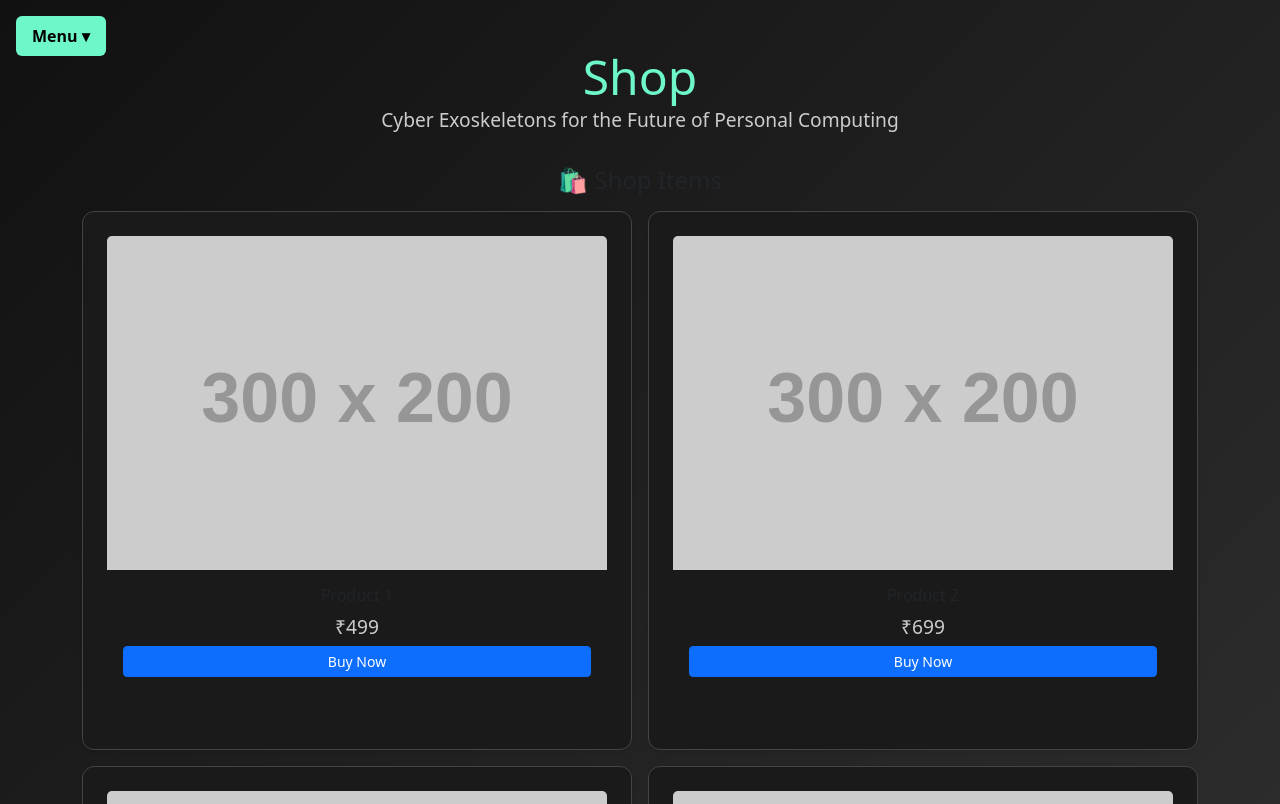
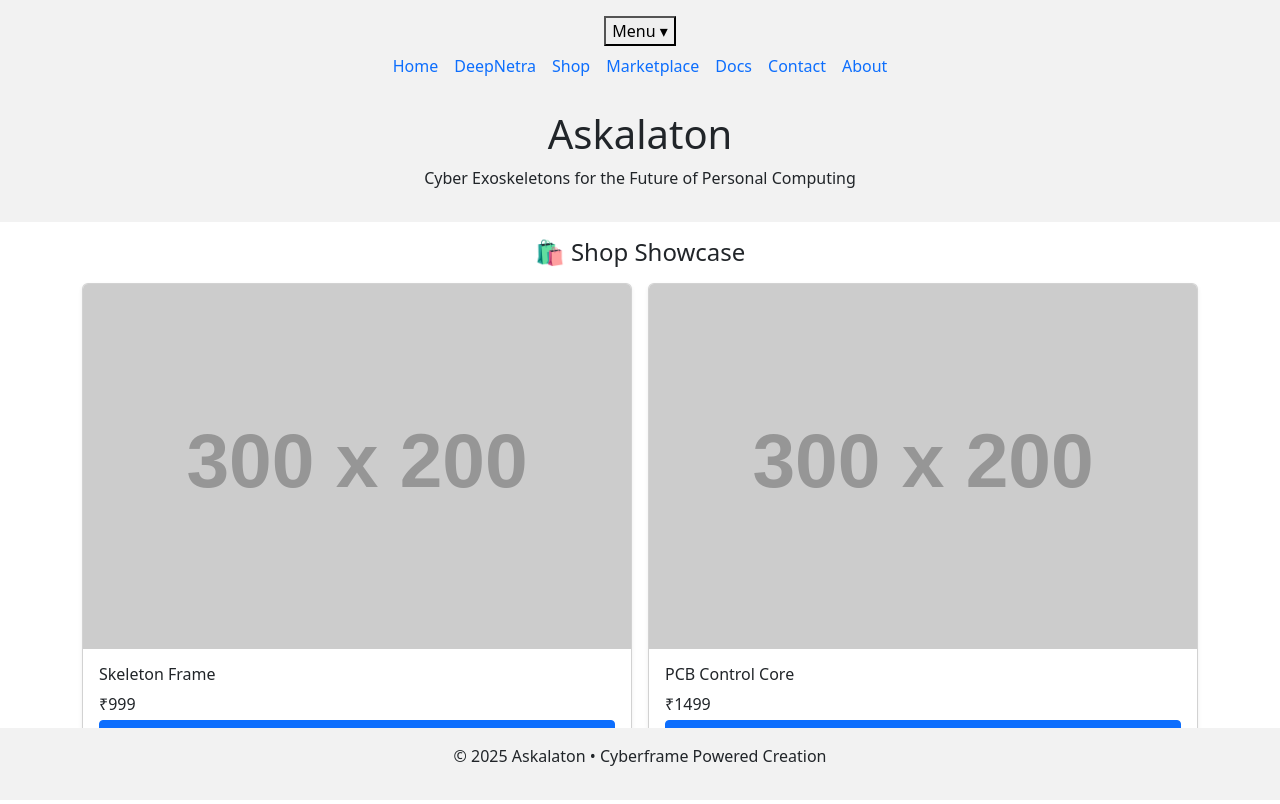
Before and after one commit to Nilotpal-Hajong/Askalatron, a plain HTML site: page Shop/Shop.html in a window 1280 px wide. Shown: the top 804 px of the page. Drawn offline with nearby package versions, Linux system fonts and the light colour scheme; placeholder pictures from the web are drawn by us.

Commit message:
Update Shop.html

```diff
--- a/Shop/Shop.html
+++ b/Shop/Shop.html
@@ -1,116 +1,50 @@
 <!DOCTYPE html>
 <html lang="en">
 <head>
-  <meta charset="UTF-8" />
+  <meta charset="UTF-8">
   <meta name="viewport" content="width=device-width, initial-scale=1.0">
-  <title>Shop | Open Skeleton Framework</title>
-
-  <!-- Link to external stylesheet -->
+  <title>Askalaton | Open Skeleton Framework</title>
+  <!-- Bootstrap 5 CDN -->
   <link href="https://cdn.jsdelivr.net/npm/bootstrap@5.3.3/dist/css/bootstrap.min.css" rel="stylesheet">
+  <!-- Your Custom Stylesheet -->
+  <link rel="stylesheet" href="style.css">
   <style>
     body {
+      margin: 0;
       height: 100vh;
-      overflow-y: hidden;
+      display: flex;
+      flex-direction: column;
+      overflow: hidden;
     }
-    .Shop {
-      height: 100%;
+    .shop-scroll-container {
+      flex: 1;
       overflow-y: auto;
       padding: 1rem;
     }
-    .card {
-      height: 100%;
-    }
-    header {
+    header, footer {
+      background: #f2f2f2;
+      padding: 1rem;
       text-align: center;
-      padding: 3rem 1rem 1.5rem;
-      background: linear-gradient(135deg, #111, #333);
-      position: relative;
-    }
-    header h1 {
-      font-size: 3rem;
-      margin: 0;
-      color: #6ef7c9;
-    }
-    header p {
-      font-size: 1.2rem;
-      color: #ccc;
     }
     nav {
-      position: absolute;
-      top: 1rem;
-      left: 1rem;
+      display: flex;
+      flex-direction: column;
+      align-items: center;
+      margin-bottom: 1rem;
     }
     nav button {
-      background: #6ef7c9;
-      color: #000;
-      font-weight: bold;
-      border: none;
-      padding: 0.5rem 1rem;
-      border-radius: 6px;
-      cursor: pointer;
+      margin-bottom: 0.5rem;
     }
     nav ul {
-      display: none;
-      position: absolute;
-      top: 2.5rem;
-      left: 0;
-      background: #1a1a1a;
-      padding: 1rem;
       list-style: none;
-      border-radius: 6px;
-      box-shadow: 0 0 12px rgba(110, 247, 201, 0.12);
-      z-index: 1000;
+      padding: 0;
+      display: flex;
+      flex-wrap: wrap;
+      gap: 1rem;
+      justify-content: center;
     }
-    nav ul li {
-      margin: 0.5rem 0;
-    }
-    nav ul li a {
-      color: #6ef7c9;
+    nav a {
       text-decoration: none;
-      font-weight: bold;
-    }
-    nav:hover ul {
-      display: block;
-    }
-    section {
-      max-width: 900px;
-      margin: 2rem auto;
-      padding: 0 1rem;
-    }
-    .card {
-      background: #1a1a1a;
-      border: 1px solid #444;
-      border-radius: 12px;
-      padding: 1.5rem;
-      margin-bottom: 2rem;
-      box-shadow: 0 0 12px rgba(110, 247, 201, 0.12);
-    }
-    .card h2 {
-      color: #6ef7c9;
-      margin-top: 0;
-    }
-    .card ul {
-      padding-left: 1.2rem;
-    }
-    .button {
-      display: inline-block;
-      margin-top: 1rem;
-      padding: 0.6rem 1.2rem;
-      background: #6ef7c9;
-      color: #000;
-      font-weight: bold;
-      border-radius: 6px;
-      text-decoration: none;
-      transition: background 0.3s;
-    }
-    .button:hover {
-      background: #4ee4b4;
-    }
-    footer {
-      text-align: center;
-      padding: 1.5rem;
-      font-size: 0.9rem;
-      color: #888;
     }
   </style>
 </head>
@@ -120,19 +54,21 @@
       <button>Menu ▾</button>
       <ul>
         <li><a href="index.html">Home</a></li>
-        <li><a href="Shop/Shop-container.html">Shop-ALL</a></li>
-        <li><a href="Shop/shop.html">Shop</a></li>
-        <li><a href="Shop/Shop-container.html">fgg</a></li>
-        <li><a href="/docs/index.md">Docs</a></li>
-        <li><a href="/contact.html">Contact</a></li>
-        <li><a href="/about.html">About</a></li>
+        <li><a href="deepnetra.html">DeepNetra</a></li>
+        <li><a href="Shop/Shop.html">Shop</a></li>
+        <li><a href="marketplace.html">Marketplace</a></li>
+        <li><a href="docs/index.md">Docs</a></li>
+        <li><a href="contact.html">Contact</a></li>
+        <li><a href="about.html">About</a></li>
       </ul>
     </nav>
-    <h1>Shop</h1>
+    <h1>Askalaton</h1>
     <p>Cyber Exoskeletons for the Future of Personal Computing</p>
+  </header>
 
-<div class="Shop">
-    <h4 class="text-center mb-3">🛍️ Shop Items</h4>
+  <!-- Scrollable Product Grid -->
+  <div class="shop-scroll-container">
+    <h4 class="text-center mb-3">🛍️ Shop Showcase</h4>
     <div class="container">
       <div class="row g-3">
 
@@ -141,8 +77,8 @@
           <div class="card shadow-sm">
             <img src="https://via.placeholder.com/300x200" class="card-img-top" alt="Product 1">
             <div class="card-body">
-              <h6 class="card-title">Product 1</h6>
-              <p class="mb-1">₹499</p>
+              <h6 class="card-title">Skeleton Frame</h6>
+              <p class="mb-1">₹999</p>
               <a href="#" class="btn btn-sm btn-primary w-100">Buy Now</a>
             </div>
           </div>
@@ -153,44 +89,24 @@
           <div class="card shadow-sm">
             <img src="https://via.placeholder.com/300x200" class="card-img-top" alt="Product 2">
             <div class="card-body">
-              <h6 class="card-title">Product 2</h6>
-              <p class="mb-1">₹699</p>
+              <h6 class="card-title">PCB Control Core</h6>
+              <p class="mb-1">₹1499</p>
               <a href="#" class="btn btn-sm btn-primary w-100">Buy Now</a>
             </div>
           </div>
         </div>
 
-        <!-- Product 3 -->
-        <div class="col-6">
-          <div class="card shadow-sm">
-            <img src="https://via.placeholder.com/300x200" class="card-img-top" alt="Product 3">
-            <div class="card-body">
-              <h6 class="card-title">Product 3</h6>
-              <p class="mb-1">₹899</p>
-              <a href="#" class="btn btn-sm btn-primary w-100">Buy Now</a>
-            </div>
-          </div>
-        </div>
-
-        <!-- Product 4 -->
-        <div class="col-6">
-          <div class="card shadow-sm">
-            <img src="https://via.placeholder.com/300x200" class="card-img-top" alt="Product 4">
-            <div class="card-body">
-              <h6 class="card-title">Product 4</h6>
-              <p class="mb-1">₹999</p>
-              <a href="#" class="btn btn-sm btn-primary w-100">Buy Now</a>
-            </div>
-          </div>
-        </div>
-
-        <!-- Add more products here... -->
+        <!-- Add more cards as needed... -->
 
       </div>
     </div>
   </div>
 
-<script src="https://cdn.jsdelivr.net/npm/bootstrap@5.3.3/dist/js/bootstrap.bundle.min.js"></script>
+  <footer>
+    <p>© 2025 Askalaton • Cyberframe Powered Creation</p>
+  </footer>
 
+  <!-- Bootstrap JS Bundle -->
+  <script src="https://cdn.jsdelivr.net/npm/bootstrap@5.3.3/dist/js/bootstrap.bundle.min.js"></script>
 </body>
 </html>
```
